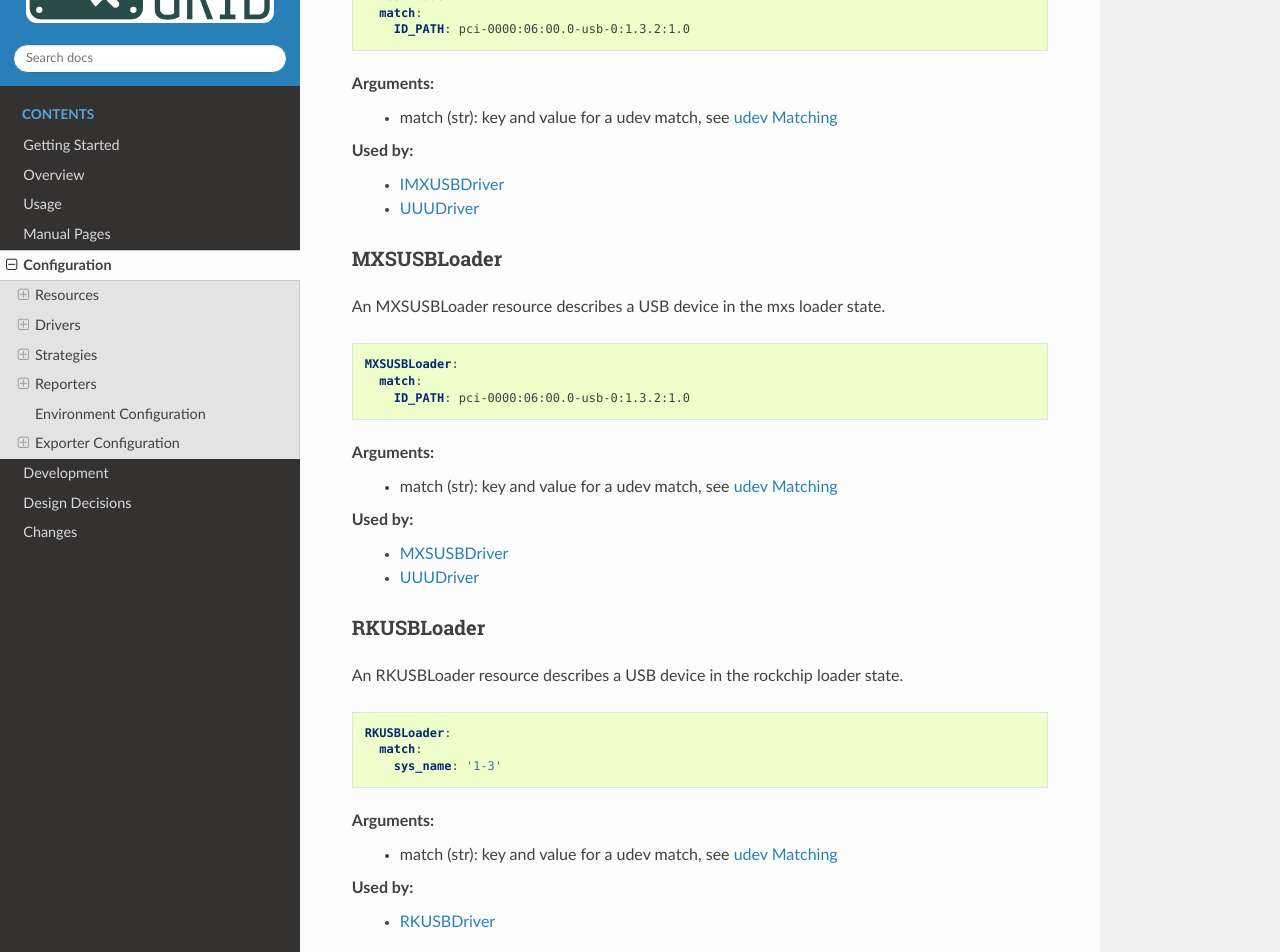
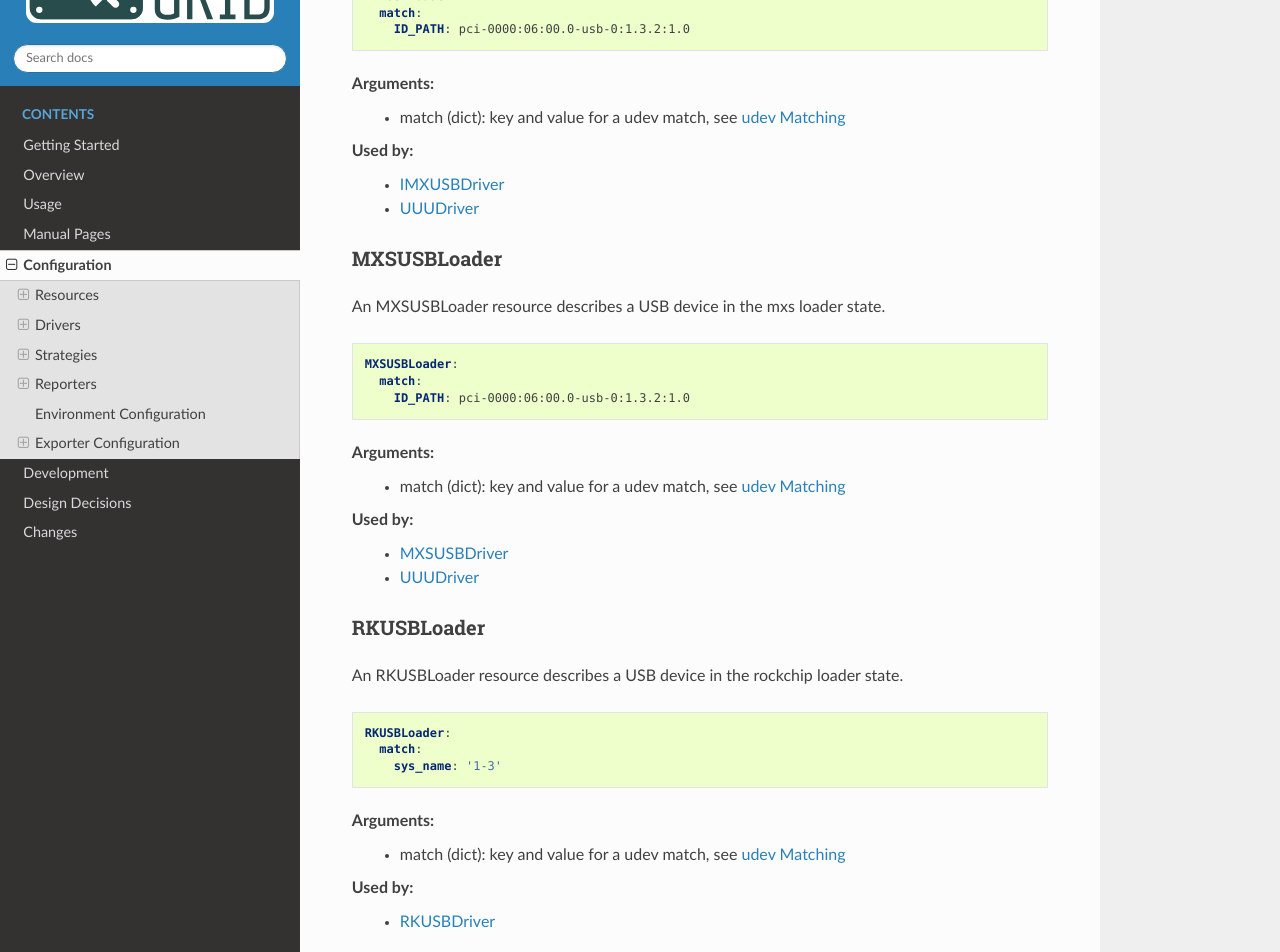
Before and after one commit to labgrid-project/labgrid, a Sphinx documentation site: the page built from doc/configuration.rst, in a window 1280 px wide and 1400 px high, scrolled down 11537 px. Shown: the part 150-1102 px from the top of the window. Built offline with Sphinx 7.4.7 and the Read the Docs theme 2.0.0, drawn with Linux system fonts in a browser that asks for light colours; pages that are not in the unit, such as notebooks, are missing from menus; some of the changed text lies outside the part shown.

Commit message:
doc: configuration: fix argument types
Signed-off-by: Bastian Krause <bst@pengutronix.de>

```diff
--- a/doc/configuration.rst
+++ b/doc/configuration.rst
@@ -123,7 +123,7 @@ of 115200.
 The `ID_SERIAL_SHORT` property is set by the usb_id builtin helper program.
 
 Arguments:
-  - match (str): key and value for a udev match, see `udev Matching`_
+  - match (dict): key and value for a udev match, see `udev Matching`_
   - speed (int, default=115200): baud rate of the serial port
 
 Used by:
@@ -281,7 +281,7 @@ The example describes port 1 on the hub with the ID_PATH
 
 Arguments:
   - index (int): number of the port to switch
-  - match (str): key and value for a udev match, see `udev Matching`_
+  - match (dict): key and value for a udev match, see `udev Matching`_
 
 Used by:
   - `USBPowerDriver`_
@@ -310,7 +310,7 @@ The example describes port 1 on the hub with the ID_PATH
 
 Arguments:
   - index (int): number of the port to switch
-  - match (str): key and value for a udev match, see `udev Matching`_
+  - match (dict): key and value for a udev match, see `udev Matching`_
 
 Used by:
   - `SiSPMPowerDriver`_
@@ -383,7 +383,7 @@ Arguments:
   - index (int): number of the relay to use
   - invert (bool, default=False): whether the logic level is inverted
     (active-low)
-  - match (str): key and value for a udev match, see `udev Matching`_
+  - match (dict): key and value for a udev match, see `udev Matching`_
 
 Used by:
   - `DeditecRelaisDriver`_
@@ -456,7 +456,7 @@ It currently supports the widely used "dcttech USBRelay".
 Arguments:
   - index (int, default=1): number of the relay to use
   - invert (bool, default=False): whether to invert the relay
-  - match (str): key and value for a udev match, see `udev Matching`_
+  - match (dict): key and value for a udev match, see `udev Matching`_
 
 Used by:
   - `HIDRelayDriver`_
@@ -507,7 +507,7 @@ A USBMassStorage resource describes a USB memory stick or similar device.
        ID_PATH: pci-0000:06:00.0-usb-0:1.3.2:1.0-scsi-0:0:0:3
 
 Arguments:
-  - match (str): key and value for a udev match, see `udev Matching`_
+  - match (dict): key and value for a udev match, see `udev Matching`_
 
 Used by:
   - `USBStorageDriver`_
@@ -553,7 +553,7 @@ An IMXUSBLoader resource describes a USB device in the imx loader state.
        ID_PATH: pci-0000:06:00.0-usb-0:1.3.2:1.0
 
 Arguments:
-  - match (str): key and value for a udev match, see `udev Matching`_
+  - match (dict): key and value for a udev match, see `udev Matching`_
 
 Used by:
   - `IMXUSBDriver`_
@@ -570,7 +570,7 @@ An MXSUSBLoader resource describes a USB device in the mxs loader state.
        ID_PATH: pci-0000:06:00.0-usb-0:1.3.2:1.0
 
 Arguments:
-  - match (str): key and value for a udev match, see `udev Matching`_
+  - match (dict): key and value for a udev match, see `udev Matching`_
 
 Used by:
   - `MXSUSBDriver`_
@@ -587,7 +587,7 @@ An RKUSBLoader resource describes a USB device in the rockchip loader state.
        sys_name: '1-3'
 
 Arguments:
-  - match (str): key and value for a udev match, see `udev Matching`_
+  - match (dict): key and value for a udev match, see `udev Matching`_
 
 Used by:
   - `RKUSBDriver`_
@@ -615,7 +615,7 @@ An AndroidFastboot resource describes a USB device in the fastboot state.
        ID_PATH: pci-0000:06:00.0-usb-0:1.3.2:1.0
 
 Arguments:
-  - match (str): key and value for a udev match, see `udev Matching`_
+  - match (dict): key and value for a udev match, see `udev Matching`_
 
 Used by:
   - `AndroidFastbootDriver`_
@@ -632,7 +632,7 @@ Ethernet or WiFi)
        ID_PATH: pci-0000:06:00.0-usb-0:1.3.2:1.0
 
 Arguments:
-  - match (str): key and value for a udev match, see `udev Matching`_
+  - match (dict): key and value for a udev match, see `udev Matching`_
 
 RemoteNetworkInterface
 ~~~~~~~~~~~~~~~~~~~~~~
@@ -704,7 +704,7 @@ Arguments:
   - driver (str): name of the sigrok driver to use
   - channels (str): optional, channel mapping as described in the sigrok-cli
     man page
-  - match (str): key and value for a udev match, see `udev Matching`_
+  - match (dict): key and value for a udev match, see `udev Matching`_
 
 Used by:
   - `SigrokDriver`_
@@ -731,7 +731,7 @@ Arguments:
   - driver (str): name of the sigrok driver to use
   - channels (str): optional, channel mapping as described in the sigrok-cli
     man page
-  - match (str): key and value for a udev match, see `udev Matching`_
+  - match (dict): key and value for a udev match, see `udev Matching`_
 
 Used by:
   - `SigrokPowerDriver`_
@@ -749,7 +749,7 @@ device.
        '@ID_PATH': pci-0000:00:14.0-usb-0:1.2
 
 Arguments:
-  - match (str): key and value for a udev match, see `udev Matching`_
+  - match (dict): key and value for a udev match, see `udev Matching`_
 
 Used by:
   - `USBSDMUXDriver`_
@@ -771,7 +771,7 @@ A :any:`LXAUSBMux` resource describes a Linux Automation GmbH USB-Mux device.
        '@ID_PATH': pci-0000:00:14.0-usb-0:1.2
 
 Arguments:
-  - match (str): key and value for a udev match, see `udev Matching`_
+  - match (dict): key and value for a udev match, see `udev Matching`_
 
 Used by:
   - `LXAUSBMuxDriver`_
@@ -795,7 +795,7 @@ device.
        '@ID_PATH': pci-0000:00:14.0-usb-0:1.2
 
 Arguments:
-  - match (str): key and value for a udev match, see `udev Matching`_
+  - match (dict): key and value for a udev match, see `udev Matching`_
 
 Used by:
   - `USBSDWireDriver`_
@@ -819,7 +819,7 @@ Video4Linux2 kernel driver.
        '@ID_PATH': pci-0000:00:14.0-usb-0:1.2
 
 Arguments:
-  - match (str): key and value for a udev match, see `udev Matching`_
+  - match (dict): key and value for a udev match, see `udev Matching`_
 
 Used by:
   - `USBVideoDriver`_
@@ -861,7 +861,7 @@ by an ALSA kernel driver.
 Arguments:
   - index (int, default=0): ALSA PCM device number (as in
     `hw:CARD=<card>,DEV=<index>`)
-  - match (str): key and value for a udev match, see `udev Matching`_
+  - match (dict): key and value for a udev match, see `udev Matching`_
 
 Used by:
   - `USBAudioInputDriver`_
@@ -887,7 +887,7 @@ The low-level communication is handled by the ``usbtmc`` kernel driver.
        '@ID_PATH': pci-0000:00:14.0-usb-0:1.2
 
 Arguments:
-  - match (str): key and value for a udev match, see `udev Matching`_
+  - match (dict): key and value for a udev match, see `udev Matching`_
 
 A udev rules file may be needed to allow access for non-root users:
 
@@ -953,7 +953,7 @@ running a flashing program with `FlashScriptDriver`_.
        ID_SERIAL: '1234'
 
 Arguments:
-  - match (str): key and value pairs for a udev match, see `udev Matching`_
+  - match (dict): key and value pairs for a udev match, see `udev Matching`_
 
 Used by:
   - `FlashScriptDriver`_
```
Also changed, not shown: other parts of doc/configuration.rst (+2 -2 lines).
